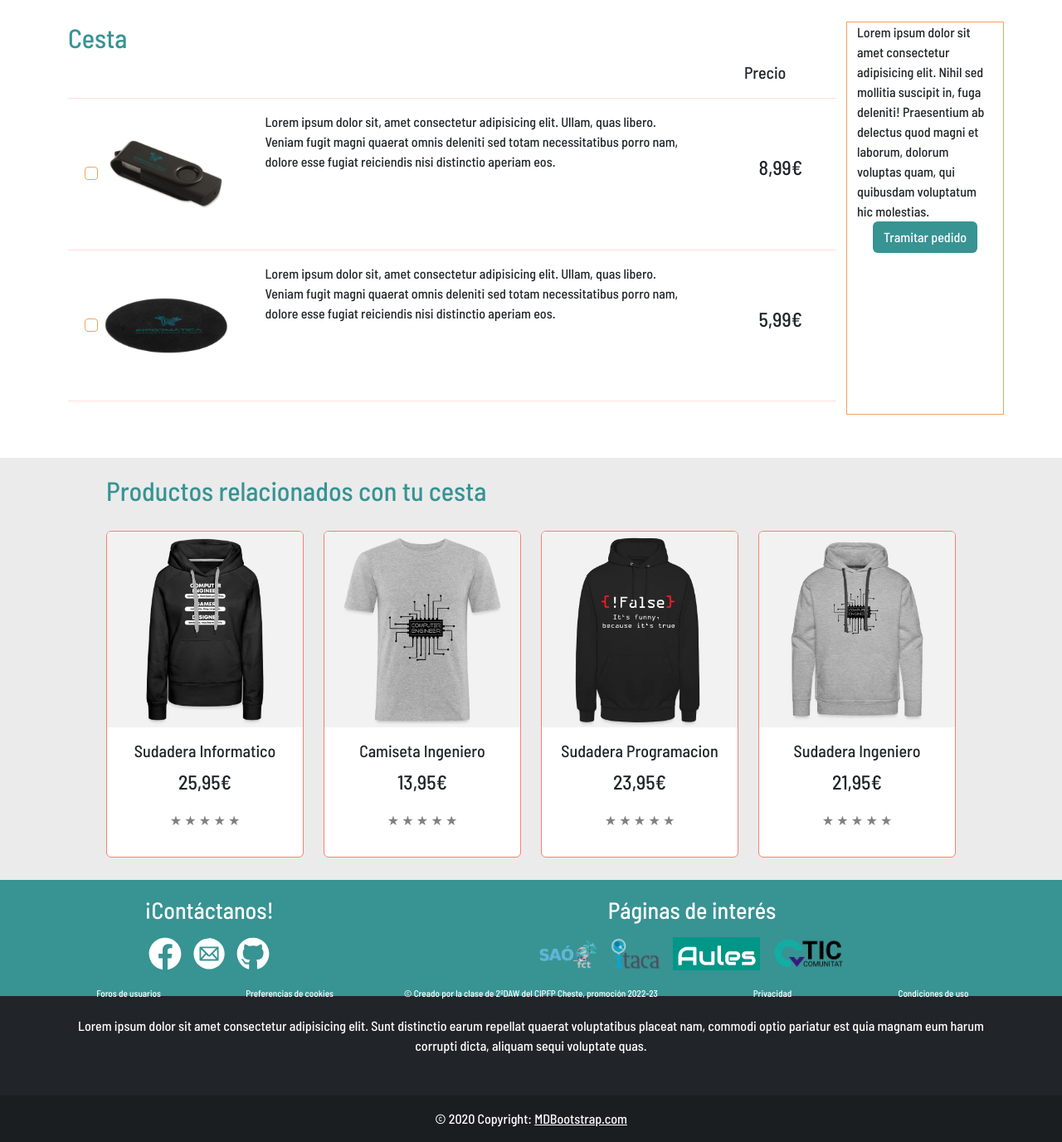
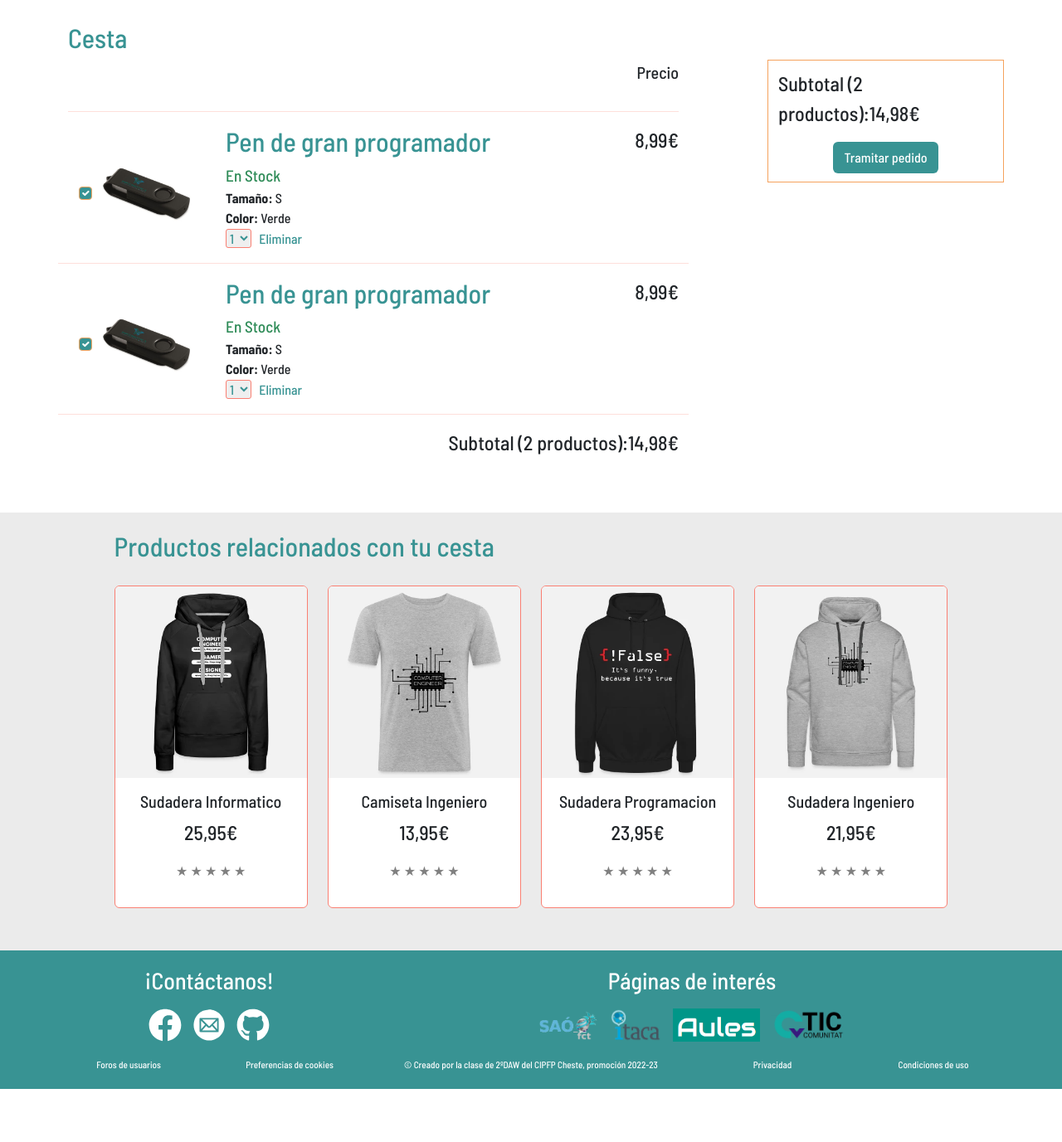
Before and after one commit to antricki/JS-PROYECTO-DIW-2022-23, a PHP site: page /store/cart1.php in a window 1280 px wide. Shown: the part 70-1447 px from the top of the page at 83% size. After the commit the page ends 1383 px from the top, so only its background shows below. Run offline with PHP 8.4, Linux system fonts and the light colour scheme; some libraries are stand-ins or nearby versions.

Commit message:
cart1 guille

```diff
--- a/src/store/cart1.css
+++ b/src/store/cart1.css
@@ -2,10 +2,11 @@ body {
   font-family: "Barlow Semi Condensed", sans-serif;
 }
 
-h2,h4 {
+h2,
+h4 {
   color: #389393;
 }
-div.container {
+section.container {
   margin-top: 2%;
 }
 
@@ -74,10 +75,14 @@ img.imagen {
 }
 /*aside*/
 #aside {
-    display: flex;
-    flex-direction: column;
-    align-items: center;
+  display: flex;
+  flex-direction: column;
+  align-items: center;
   border: 1px solid #f5a25d;
+  height:fit-content;
+  padding-top: 10px;
+  padding-bottom: 10px;
+  margin-top: 4%;
 }
 #botonpagar {
   color: white;
@@ -141,6 +146,3 @@ label:hover ~ label {
 input[type="radio"]:checked ~ label {
   color: orange;
 }
-footer{
-    margin-top: -4%;
-}
--- a/src/store/cart1.php
+++ b/src/store/cart1.php
@@ -11,68 +11,98 @@
     <link href="https://fonts.googleapis.com/css2?family=Barlow+Semi+Condensed:wght@500;600;700&family=League+Spartan:wght@400;500;700&display=swap" rel="stylesheet">
     <link rel="stylesheet" href="../../node_modules/bootstrap/dist/css/bootstrap.css">
     <script src="../../node_modules/bootstrap/dist/js/bootstrap.bundle.js"></script>
-    <link rel="stylesheet" href="../code/css/navbar.css">
     <link rel="stylesheet" href="cart1.css">
 </head>
 
 <body>
     <!--Nav-->
     <?php
-        $d=__DIR__;
+    $d = __DIR__;
     include "../code/php/route.php";
     include "../code/php/navbar.php";
     ?>
 
-    <div class="container">
+
+    <section class="container">
         <div class="row">
             <!--Productos cesta-->
-            <div class="col-lg-10 col-xs-12">
+            <div class="col-lg-8 col-xs-12">
                 <h2>Cesta</h2>
+                <div class="row-rev">
                     <p id="precioIzquierda">Precio</p>
-                <hr style="color:#FA7F72;">
-                <div class="row">
-                    <div class="col-3" id="imgChek">
-                        <div class="form-check">
-                            <input class="form-check-input" type="checkbox" value="" id="checkarticulo">
-                        </div>
-                        <img src="products/pen.jpg" class="imagen" alt="">
-                    </div>
-                    <div class="col-7" id="texto">
-                        Lorem ipsum dolor sit, amet consectetur adipisicing elit. Ullam, quas libero.<br> Veniam fugit magni
-                        quaerat omnis deleniti sed totam necessitatibus porro nam,<br>
-                        dolore esse fugiat reiciendis nisi distinctio aperiam eos.</div>
-                    <div class="col-2" id="imgChek">
-                    <p class="precio">8,99€</p>
-                    </div>
                 </div>
                 <hr style="color:#FA7F72;">
                 <div class="row">
                     <div class="col-3" id="imgChek">
                         <div class="form-check">
-                            <input class="form-check-input" type="checkbox" value="" id="checkarticulo">
+                            <input class="form-check-input" checked type="checkbox" value="" id="checkarticulo">
                         </div>
-                        <img src="products/alfombrilla.jpg" class="imagen" alt="">
+                        <img src="products/pen.jpg" class="imagen" alt="">
                     </div>
                     <div class="col-7" id="texto">
-                        Lorem ipsum dolor sit, amet consectetur adipisicing elit. Ullam, quas libero.<br> Veniam fugit magni
-                        quaerat omnis deleniti sed totam necessitatibus porro nam,<br>
-                        dolore esse fugiat reiciendis nisi distinctio aperiam eos.</div>
-                    <div class="col-2" id="imgChek">
-                        <p class="precio">5,99€</p>
+                        <h2>Pen de gran programador</h2>
+                        <p> <span class="enStock">En Stock </span> <br>
+                            <b> Tamaño:</b> S <br>
+                            <b> Color:</b> Verde <br>
+                            <select class="form-contol" id="cantidades" aria-label=" select example">
+                                <option value="1">1</option>
+                                <option value="2">2</option>
+                                <option value="3">3</option>
+                                <option value="4">4</option>
+                                <option value="5">5</option>
+                            </select>
+                            <input class="eliminar" type="submit" name="eliminar" value="Eliminar">
+                        </p>
+                    </div>
+                    <div class="col-2" id="contenedorprecio">
+                        <p class="precio">8,99€</p>
+                    </div>
+                    <hr style="color:#FA7F72;">
+                </div>
+                <div class="row">
+                    <div class="col-3" id="imgChek">
+                        <div class="form-check">
+                            <input class="form-check-input" checked type="checkbox" value="" id="checkarticulo">
+                        </div>
+                        <img src="products/pen.jpg" class="imagen" alt="">
+                    </div>
+                    <div class="col-7" id="texto">
+                        <h2>Pen de gran programador</h2>
+                        <p> <span class="enStock">En Stock </span> <br>
+                            <b> Tamaño:</b> S <br>
+                            <b> Color:</b> Verde <br>
+                            <select class="form-contol" id="cantidades" aria-label=" select example">
+                                <option value="1">1</option>
+                                <option value="2">2</option>
+                                <option value="3">3</option>
+                                <option value="4">4</option>
+                                <option value="5">5</option>
+                            </select>
+                            <input class="eliminar" type="submit" name="eliminar" value="Eliminar">
+                        </p>
+                    </div>
+                    <div class="col-2" id="contenedorprecio">
+                        <p class="precio">8,99€</p>
+                    </div>
+                    <hr style="color:#FA7F72;">
+                </div>
+                <div class="row-rev">
+                    <p class="precio">Subtotal (2 productos):14,98€</p>
                 </div>
             </div>
-                <hr style="color:#FA7F72;">
-
-            </div>
-            <div class="col-lg-2 col-xs-12" id="aside">
-                Lorem ipsum dolor sit amet consectetur adipisicing elit. Nihil sed mollitia suscipit in, fuga deleniti! Praesentium ab delectus quod magni et laborum, dolorum voluptas quam, qui quibusdam voluptatum hic molestias.
+            <!--Espacio-->
+            <div class="col-lg-1"></div>
+            <!--Asisde-->
+            <div class="col-lg-3 col-xs-12" id="aside">
+                <p class="precio">Subtotal (2 productos):14,98€</p>
                 <input class="btn " id="botonpagar" type="submit" value="Tramitar pedido">
             </div>
         </div>
 
-    </div>
+    </section>
 
     <!--Relacionados-->
+    <section class="container-fluid">
         <div class="row" id="relacionados">
             <h2>Productos relacionados con tu cesta</h2>
             <div class="col-lg-3 col-md-6 col-sm-12" id="producRel">
@@ -177,23 +207,11 @@
 
             </div>
         </div>
+    </section>
+
     <?php
     include "../code/php/footer.php";
     ?>
-    <footer class="bg-dark text-center text-white">
-        <div class="container p-4">
-            <section class="mb-4">
-                <p>
-                    Lorem ipsum dolor sit amet consectetur adipisicing elit. Sunt distinctio earum
-                    repellat quaerat voluptatibus placeat nam, commodi optio pariatur est quia magnam
-                    eum harum corrupti dicta, aliquam sequi voluptate quas.
-                </p>
-        </div>
-        <div class="text-center p-3" style="background-color: rgba(0, 0, 0, 0.2);">
-            © 2020 Copyright:
-            <a class="text-white" href="https://mdbootstrap.com/">MDBootstrap.com</a>
-        </div>
-    </footer>
 
 </body>
 
```
Also changed, not shown: src/store/store2.php (+14 -12 lines). Lines whose indentation alone changed are shown as unchanged.
